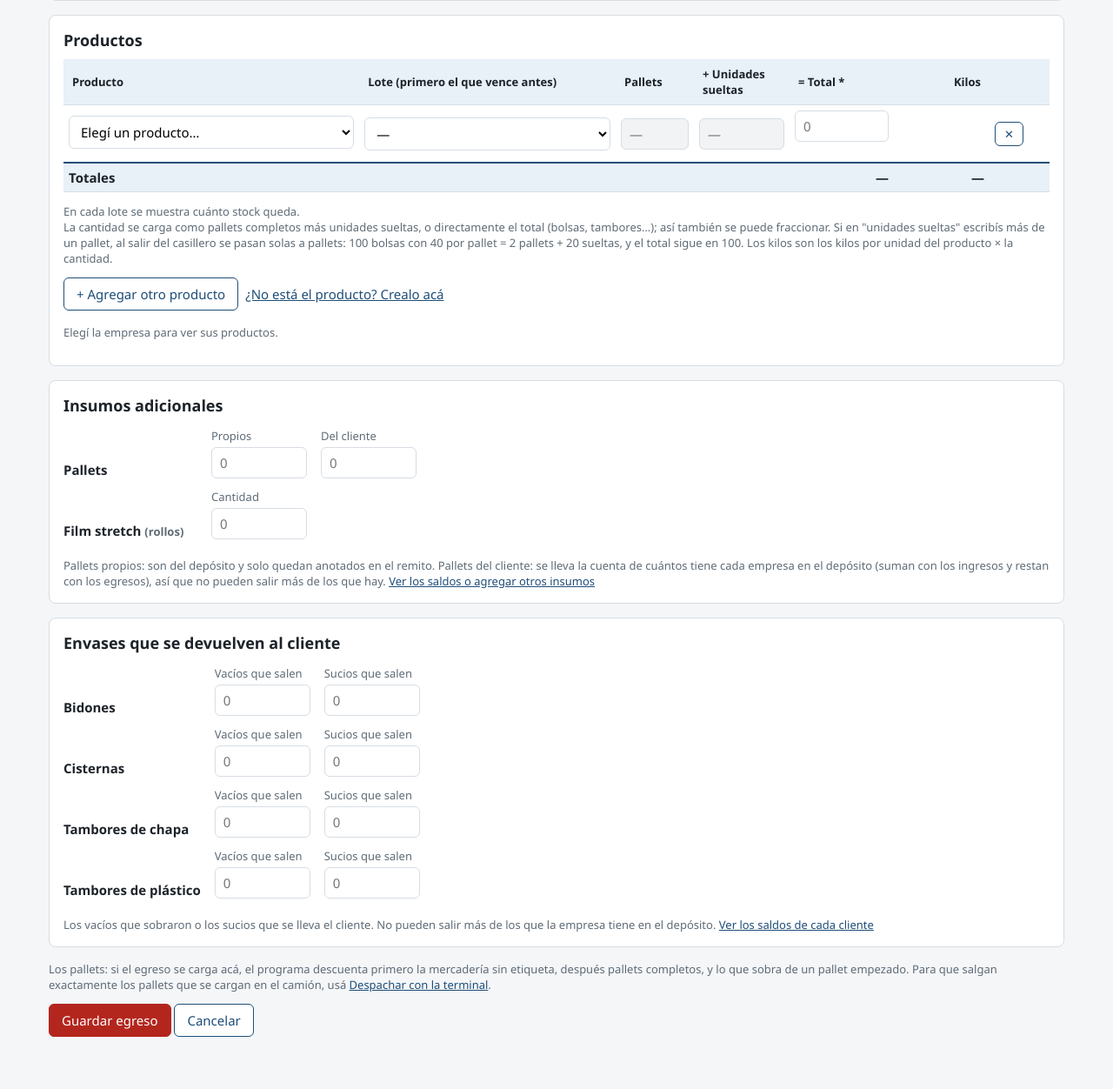
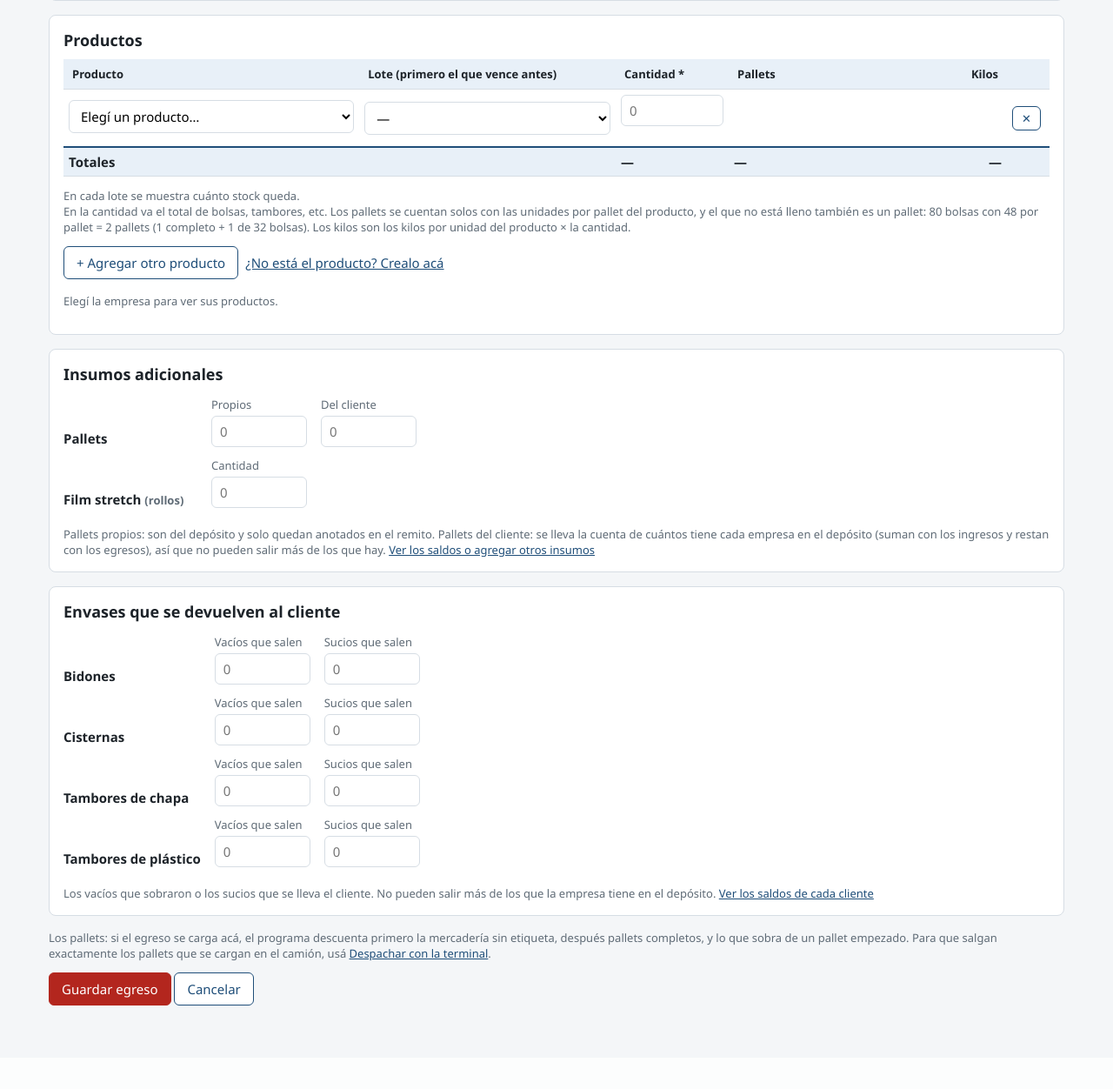
Before and after one commit to tiaguitolozano-pixel/control-de-stock, a Flask app: page /movimientos/nuevo/egreso in a window 1280 px wide. Shown: the part 823-2075 px from the top of the page at 87% size. After the commit the page ends 1979 px from the top, so only its background shows below. Run offline with Flask 3, Linux system fonts and the light colour scheme; data comes from the database, SQL or seed files in the repository; tables that the repository leaves empty hold one stand-in row (values such as "Sample post"); data that the repository does not hold is empty.

Commit message:
Pallets: se escribe el total y el pallet que no está lleno también cuenta
Pedido de Tiago: si salen 80 bolsas con 48 por pallet son 2 pallets (uno
completo y otro con 32), no "1 pallet + 32 sueltas".

- En los renglones de ingreso, egreso y trasvaso se escribe solo la cantidad
  total; al costado se ve en cuántos pallets va ("2 pallets", "1 completo + 1
  de 32 bolsas") y abajo el total de pallets del remito. Ya no están los
  casilleros de pallets y unidades sueltas.
- "Equivale a" (stock, lotes, ficha, historial, remitos, pallets) cuenta el
  pallet incompleto: "3 pallets (2 completos + 1 de 20 bolsas)". En los Excel,
  "Equivale a (pallets)" es ese número entero.
- En el egreso, cada lote muestra en cuántos pallets está su stock.

Co-Authored-By: Claude Opus 5.5 <noreply@anthropic.com>
Claude-Session: https://claude.ai/code/session_018i2gYbiavVBMPyU624KQqt

```diff
--- a/stock/static/remito.js
+++ b/stock/static/remito.js
@@ -1,5 +1,5 @@
 // Lo que comparten las pantallas de carga (ingreso, egreso y trasvaso): números, transporte,
-// renglones de productos (pallets + sueltas = total, kilos), saldo de pallets y envases del cliente y fotos.
+// renglones de productos (cantidad, en cuántos pallets va y kilos), saldo de pallets y envases del cliente y fotos.
 window.Remito = (function () {
   const fmt = n => Number(n).toLocaleString('es-AR', {maximumFractionDigits: 3});
   const fmtCampo = n => Number(n).toLocaleString('es-AR', {maximumFractionDigits: 3, useGrouping: false});
@@ -14,15 +14,29 @@ window.Remito = (function () {
     else if (/^-?[1-9]\d{0,2}(\.\d{3})+$/.test(t)) t = t.replace(/\./g, '');
     return Number(t);
   }
+  // En cuántos pallets va una cantidad, contando el último aunque no esté lleno (así se arman y se cargan):
+  // 80 bolsas con 48 por pallet = 2 pallets, uno completo y otro con 32. Igual que formato.texto_pallets.
+  function contarPallets(cant, porPallet) {
+    if (!(porPallet > 0) || !(cant > 0)) return null;
+    const completos = Math.floor(cant / porPallet + 1e-9);
+    let resto = r3(cant - completos * porPallet);
+    if (resto < 1e-9) resto = 0;
+    return {total: completos + (resto ? 1 : 0), completos, resto};
+  }
+  const palabraPallets = n => n === 1 ? 'pallet' : 'pallets';
+  // El pallet incompleto: '1 completo + 1 de 32 bolsas', o 'de 32 bolsas' si es el único.
+  function detallePallets(c, unidad) {
+    if (!c || !c.resto) return '';
+    const u = unidad ? ' ' + unidad.toLowerCase() : '';
+    if (!c.completos) return 'de ' + fmt(c.resto) + u;
+    return c.completos + (c.completos === 1 ? ' completo' : ' completos') + ' + 1 de ' + fmt(c.resto) + u;
+  }
   function textoPallets(cant, porPallet, unidad) {
-    if (!porPallet || !(cant > 0)) return '';
-    const enteros = Math.floor(cant / porPallet + 1e-9);
-    let resto = cant - enteros * porPallet;
-    if (resto < 1e-9) resto = 0;
-    const palabra = enteros === 1 ? 'pallet' : 'pallets';
-    if (!resto) return '= ' + enteros + ' ' + palabra;
-    if (!enteros) return '= menos de 1 pallet';
-    return '= ' + enteros + ' ' + palabra + ' + ' + fmt(resto) + ' ' + (unidad || '').toLowerCase();
+    const c = contarPallets(cant, porPallet);
+    if (!c) return '';
+    const base = c.total + ' ' + palabraPallets(c.total);
+    if (!c.resto) return base;
+    return c.completos ? base + ' (' + detallePallets(c, unidad) + ')' : base + ' ' + detallePallets(c, unidad);
   }
 
   // ---- transporte: autocompletar con el último viaje del chofer, patentes y contenedor
@@ -96,8 +110,8 @@ window.Remito = (function () {
         let txt = l.lote ? 'Lote ' + l.lote : 'Sin lote';
         if (l.vencimiento) txt += ' · vence ' + dmy(l.vencimiento) + (l.vencimiento < op.hoy ? ' (VENCIDO)' : (l.vencimiento <= op.limite ? ' (por vencer)' : ''));
         txt += ' · hay ' + fmt(l.stock) + ' ' + p.unidad;
-        const pal = textoPallets(l.stock, p.por_pallet, p.unidad);
-        if (pal) txt += ' (' + pal.slice(2) + ')';
+        const c = contarPallets(l.stock, Number(p.por_pallet));
+        if (c) txt += ' (' + c.total + ' ' + palabraPallets(c.total) + ')';
         html += `<option value="${l.id}"${s}>${esc(txt)}</option>`;
       });
       return html;
@@ -122,24 +136,30 @@ window.Remito = (function () {
       return res;
     }
 
-    // Totales al pie: cantidad por tipo de envase y kilos (kilos por unidad × cantidad).
+    // Totales al pie: cantidad por tipo de envase, pallets (cada renglón con su pallet incompleto) y kilos
+    // (kilos por unidad × cantidad).
     function resumen() {
       const porEnvase = new Map();
-      let kilos = 0, sinKilos = 0;
+      let kilos = 0, sinKilos = 0, pallets = 0, sinPallets = 0;
       for (const l of lineas()) {
         const p = l.producto;
         const clave = (p.unidad || '').toLowerCase();
         porEnvase.set(clave, (porEnvase.get(clave) || 0) + l.cantidad);
         if (p.kilos) kilos += l.cantidad * p.kilos; else sinKilos++;
+        const c = contarPallets(l.cantidad, Number(p.por_pallet));
+        if (c) pallets += c.total; else sinPallets++;
       }
-      return {porEnvase, kilos: r3(kilos), sinKilos};
+      return {porEnvase, kilos: r3(kilos), sinKilos, pallets, sinPallets};
     }
+    const sinDato = (n, que) => `<div class="ayuda">${n === 1 ? '1 producto' : n + ' productos'} sin ${que}</div>`;
     function actualizarTotales() {
       const t = resumen();
       if (op.totalCantidades) op.totalCantidades.innerHTML =
         [...t.porEnvase].map(([u, c]) => `<div>${fmt(r3(c))} ${esc(u)}</div>`).join('') || '—';
+      if (op.totalPallets) op.totalPallets.innerHTML = (t.pallets ? t.pallets + ' ' + palabraPallets(t.pallets) : '—') +
+        (t.sinPallets ? sinDato(t.sinPallets, 'unidades por pallet') : '');
       if (op.totalKilos) op.totalKilos.innerHTML = (t.kilos ? fmt(t.kilos) + ' kg' : '—') +
-        (t.sinKilos ? `<div class="ayuda">${t.sinKilos === 1 ? '1 producto' : t.sinKilos + ' productos'} sin kilos</div>` : '');
+        (t.sinKilos ? sinDato(t.sinKilos, 'kilos') : '');
       if (op.alCambiar) op.alCambiar();
     }
 
@@ -152,74 +172,50 @@ window.Remito = (function () {
            <td><input type="date" name="${campo('vencimiento')}" value="${esc(r.vencimiento)}"></td>`;
       tr.innerHTML = `<td><select name="${campo('producto_id')}">${opcionesProducto(r.producto_id)}</select><div class="info-prod"></div></td>
         ${celdaLote}
-        <td><input class="pallets-input" inputmode="decimal" placeholder="—" aria-label="Pallets completos"></td>
-        <td><input class="sueltas-input" inputmode="decimal" placeholder="—" aria-label="Unidades sueltas"></td>
-        <td><input name="${campo('cantidad')}" inputmode="decimal" placeholder="0" value="${esc(r.cantidad)}" aria-label="Cantidad total">
+        <td><input name="${campo('cantidad')}" inputmode="decimal" placeholder="0" value="${esc(r.cantidad)}" aria-label="Cantidad">
             <div class="conv"></div></td>
+        <td class="pallets-renglon"></td>
         <td class="num kilos-renglon"></td>
         <td><button type="button" class="boton chico secundario" title="Quitar">✕</button></td>`;
       const selProd = tr.querySelector('select');
       const cant = tr.querySelector(`input[name="${campo('cantidad')}"]`);
-      const pal = tr.querySelector('.pallets-input');
-      const sue = tr.querySelector('.sueltas-input');
       const conv = tr.querySelector('.conv');
       const info = tr.querySelector('.info-prod');
+      const celdaPallets = tr.querySelector('.pallets-renglon');
       const celdaKilos = tr.querySelector('.kilos-renglon');
 
-      function porPallet() { const p = productoDe(selProd.value); return p && p.por_pallet ? Number(p.por_pallet) : 0; }
-      function actualizarConv() {
-        // Debajo del total: en qué unidad se cuenta. Al costado: los kilos del renglón.
+      function actualizarRenglon() {
+        // Debajo de la cantidad: en qué unidad se cuenta. Al costado: en cuántos pallets va (el incompleto
+        // también es un pallet: 80 bolsas con 48 por pallet = 2 pallets) y los kilos.
         const p = productoDe(selProd.value);
         const t = leerNumero(cant.value);
         conv.textContent = p ? 'en ' + (p.unidad || '').toLowerCase() : '';
+        const c = p ? contarPallets(t, Number(p.por_pallet)) : null;
+        if (!p) celdaPallets.textContent = '';
+        else if (!p.por_pallet) celdaPallets.innerHTML = '<span class="ayuda" title="Cargá las unidades por pallet en el producto">sin unidades por pallet</span>';
+        else if (!c) celdaPallets.textContent = '—';
+        else celdaPallets.innerHTML = `<strong>${c.total} ${palabraPallets(c.total)}</strong>` +
+          (c.resto ? `<div class="ayuda">${esc(detallePallets(c, p.unidad))}</div>` : '');
         if (!p) celdaKilos.textContent = '';
         else if (!p.kilos) { celdaKilos.innerHTML = '<span class="ayuda" title="Cargá los kilos por unidad en el producto">sin kilos</span>'; }
         else celdaKilos.innerHTML = (t > 0 ? '<strong>' + fmt(r3(t * p.kilos)) + ' kg</strong>' : '—');
         actualizarTotales();
       }
-      // Pallets completos + sueltas -> total (mientras se escribe)
-      function desdePartes() {
-        const pp = porPallet();
-        if (!pp) return;
-        const P = leerNumero(pal.value), s = leerNumero(sue.value);
-        const total = (P > 0 ? P : 0) * pp + (s > 0 ? s : 0);
-        cant.value = total > 0 ? fmtCampo(r3(total)) : '';
-        actualizarConv();
-      }
-      // Total -> pallets completos + sueltas. También ordena: si las sueltas llegan a un pallet, pasan a pallets.
-      function desdeTotal() {
-        const pp = porPallet(), t = leerNumero(cant.value);
-        if (!pp || !(t > 0)) { pal.value = ''; sue.value = ''; actualizarConv(); return; }
-        const P = Math.floor(t / pp + 1e-9);
-        const s = r3(t - P * pp);
-        pal.value = String(P);
-        sue.value = s > 1e-9 ? fmtCampo(s) : '0';
-        actualizarConv();
-      }
-      function prepararPallets() {
+      function prepararProducto() {
+        // Los datos del producto, debajo del nombre.
         const p = productoDe(selProd.value);
-        const pp = porPallet();
-        const ayuda = pp ? `1 pallet = ${fmt(pp)} unidades`
-                         : 'Este producto no tiene cargadas las unidades por pallet: escribí la cantidad total';
-        for (const i of [pal, sue]) { i.disabled = !pp; i.placeholder = pp ? '0' : '—'; i.title = ayuda; }
-        // Los datos del producto, debajo del nombre.
         if (!p) info.textContent = '';
         else {
           const u = (p.unidad || '').toLowerCase();
-          info.textContent = (pp ? `${fmt(pp)} ${u} por pallet` : 'sin unidades por pallet') + ' · ' +
+          info.textContent = (p.por_pallet ? `${fmt(p.por_pallet)} ${u} por pallet` : 'sin unidades por pallet') + ' · ' +
                              (p.kilos ? `${fmt(p.kilos)} kg por unidad` : 'sin kilos por unidad');
         }
-        desdeTotal();
+        actualizarRenglon();
       }
-      cant.addEventListener('input', desdeTotal);
-      pal.addEventListener('input', desdePartes);
-      sue.addEventListener('input', desdePartes);
-      // Al salir del casillero: las sueltas que completan pallets pasan a pallets (el total no cambia).
-      pal.addEventListener('change', desdeTotal);
-      sue.addEventListener('change', desdeTotal);
+      cant.addEventListener('input', actualizarRenglon);
       selProd.addEventListener('change', () => {
         if (esEgreso) tr.querySelector(`select[name="${campo('lote_id')}"]`).innerHTML = opcionesLote(selProd.value);
-        prepararPallets();
+        prepararProducto();
       });
       if (esEgreso) tr.querySelector(`select[name="${campo('lote_id')}"]`).addEventListener('change', actualizarTotales);
       else tr.querySelectorAll(`input[name="${campo('lote')}"], input[name="${campo('vencimiento')}"]`)
@@ -230,7 +226,7 @@ window.Remito = (function () {
         actualizarTotales();
       });
       cuerpo.appendChild(tr);
-      prepararPallets();
+      prepararProducto();
       return tr;
     }
 
@@ -323,5 +319,5 @@ window.Remito = (function () {
     prepararFotos(input, form, mostrarPrevia);
   }
 
-  return {fmt, fmtCampo, r3, dmy, esc, leerNumero, textoPallets, transporte, tabla, insumosCliente, envasesCliente, fotos};
+  return {fmt, fmtCampo, r3, dmy, esc, leerNumero, contarPallets, textoPallets, transporte, tabla, insumosCliente, envasesCliente, fotos};
 })();
--- a/stock/templates/_remito_campos.html
+++ b/stock/templates/_remito_campos.html
@@ -72,15 +72,15 @@
       <thead><tr>
         <th style="width:30%">Producto</th>
         {% if modo == 'INGRESO' %}<th style="width:13%">Lote</th><th style="width:150px">Vencimiento</th>{% else %}<th style="width:26%">Lote (primero el que vence antes)</th>{% endif %}
-        <th style="width:90px">Pallets</th>
-        <th style="width:110px">+ Unidades sueltas</th>
-        <th style="width:120px">= Total *</th>
+        <th style="width:130px">Cantidad *</th>
+        <th style="width:210px">Pallets</th>
         <th style="width:110px" class="num">Kilos</th><th></th>
       </tr></thead>
       <tbody id="{{ id_cuerpo }}"></tbody>
       <tfoot><tr class="total">
-        <td colspan="{{ 5 if modo == 'INGRESO' else 4 }}">Totales</td>
-        <td id="{{ prefijo }}total-cantidades" class="num"></td><td id="{{ prefijo }}total-kilos" class="num"></td><td></td>
+        <td colspan="{{ 3 if modo == 'INGRESO' else 2 }}">Totales</td>
+        <td id="{{ prefijo }}total-cantidades"></td><td id="{{ prefijo }}total-pallets"></td>
+        <td id="{{ prefijo }}total-kilos" class="num"></td><td></td>
       </tr></tfoot>
     </table>
     </div>
--- a/stock/templates/inicio.html
+++ b/stock/templates/inicio.html
@@ -91,5 +91,6 @@
 </div>
 <p class="ayuda">{% if resumen.hay_minimos %}Las filas en amarillo están por debajo del stock mínimo configurado en el producto.{% endif %}
   "Kilos totales" es la cantidad por los kilos de cada unidad (se calcula en los productos que tienen cargados los kilos por unidad).
-  "Equivale a" dice cuántos pallets completos son, en los productos que tienen cargadas las unidades por pallet.</p>
+  "Equivale a" dice en cuántos pallets va, contando el que no está lleno (80 bolsas con 48 por pallet = 2 pallets), en los
+  productos que tienen cargadas las unidades por pallet.</p>
 {% endblock %}
--- a/stock/templates/movimiento_form.html
+++ b/stock/templates/movimiento_form.html
@@ -31,8 +31,8 @@
     <h2 style="margin-top:0">Productos</h2>
     {{ campos.tabla_productos('renglones', tipo) }}
     <p class="ayuda">{% if tipo == 'INGRESO' %}Si la mercadería no tiene lote, dejalo vacío. El vencimiento es opcional.{% else %}En cada lote se muestra cuánto stock queda.{% endif %}
-      <br>La cantidad se carga como pallets completos más unidades sueltas, o directamente el total (bolsas, tambores…); así también se puede fraccionar.
-      Si en "unidades sueltas" escribís más de un pallet, al salir del casillero se pasan solas a pallets: 100 bolsas con 40 por pallet = 2 pallets + 20 sueltas, y el total sigue en 100.
+      <br>En la cantidad va el total de bolsas, tambores, etc. Los pallets se cuentan solos con las unidades por pallet del producto,
+      y el que no está lleno también es un pallet: 80 bolsas con 48 por pallet = 2 pallets (1 completo + 1 de 32 bolsas).
       Los kilos son los kilos por unidad del producto × la cantidad.</p>
     <p class="acciones" style="margin-top:12px">
       <button type="button" class="boton secundario" id="agregar">+ Agregar otro producto</button>
@@ -87,6 +87,7 @@
     cuerpo: document.getElementById('renglones'), modo: '{{ tipo }}', productos: () => productos,
     hoy: '{{ hoy_iso }}', limite: '{{ limite_aviso }}',
     totalCantidades: document.getElementById('total-cantidades'), totalKilos: document.getElementById('total-kilos'),
+    totalPallets: document.getElementById('total-pallets'),
   });
   const actualizarSaldosInsumos = R.insumosCliente(empresa, esEgreso, () => saldosInsumos);
   const actualizarSaldosEnvases = R.envasesCliente(empresa, () => saldosEnvases);
```
Also changed, not shown: stock/formato.py (+31 -13 lines), stock/templates/trasvaso_form.html (+5 -3 lines), tests/test_stock.py (+10 -6 lines), README.md.
